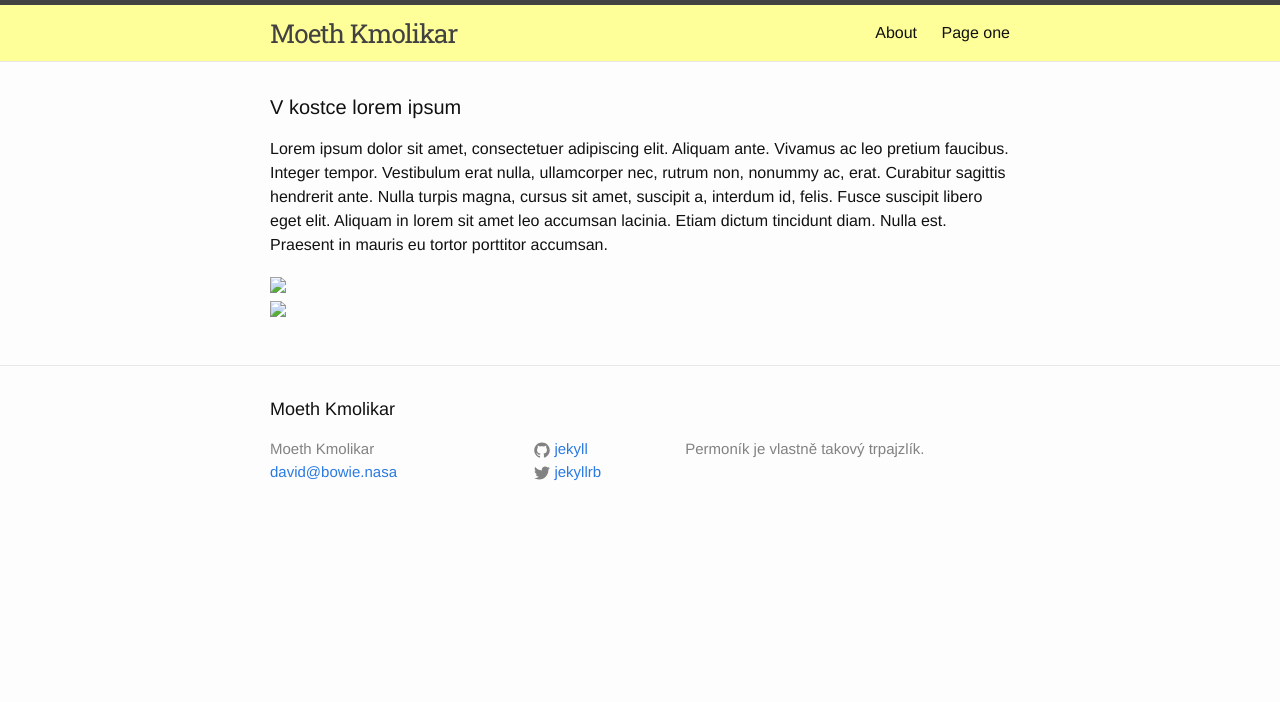
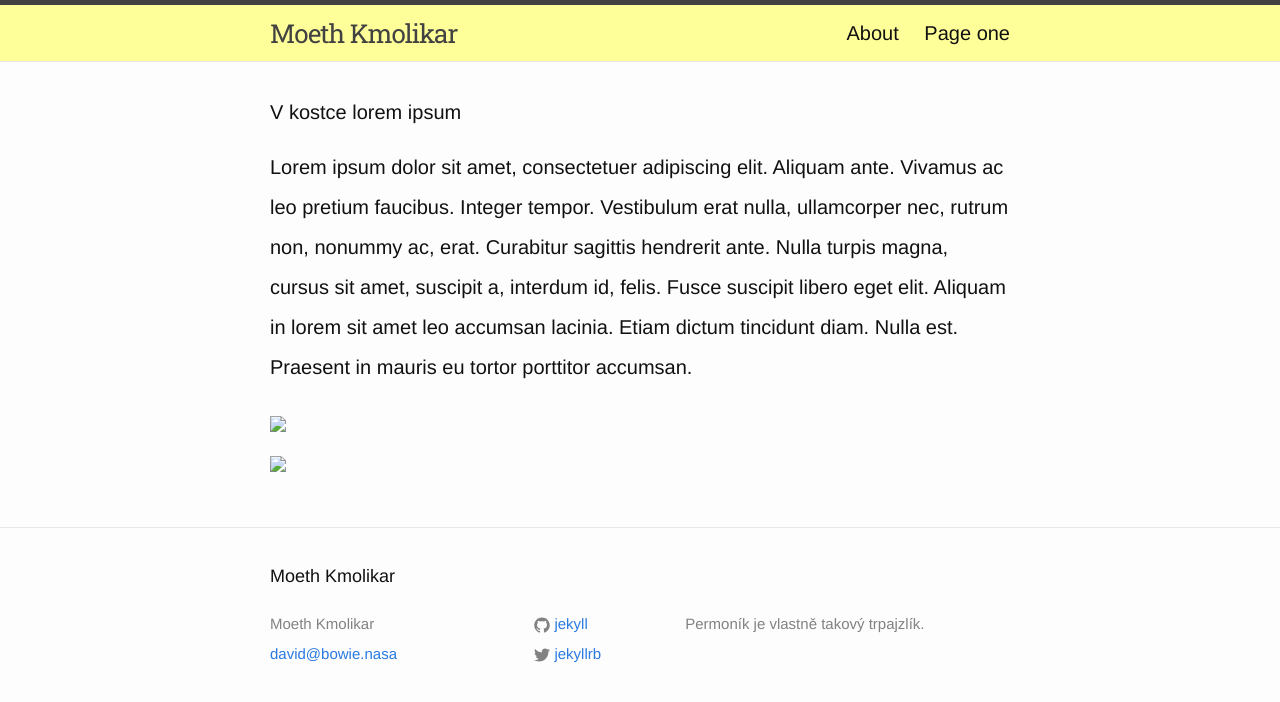
Before and after one commit to shm1ck/my-first-repo.github.io, a Jekyll site: the page built from index.html, in a window 1280 px wide. Shown: the top 702 px of the page. Built offline with Jekyll 4.4.1, drawn with Linux system fonts in a browser that asks for light colours; some web fonts are replaced.

Commit message:
Update main.scss

```diff
--- a/css/main.scss
+++ b/css/main.scss
@@ -6,11 +6,11 @@
 
 
 // Our variables
-$base-font-family: "Helvetica Neue", Helvetica, Arial, sans-serif;
-$base-font-size:   16px;
+$base-font-family: "Source Serif Pro", Helvetica, Arial, sans-serif;
+$base-font-size:   20px;
 $base-font-weight: 400;
 $small-font-size:  $base-font-size * 0.875;
-$base-line-height: 1.5;
+$base-line-height: 2;
 
 $spacing-unit:     30px;
 
```
